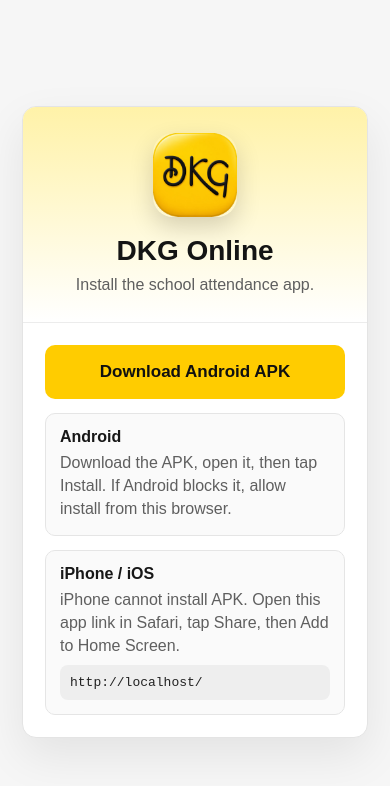
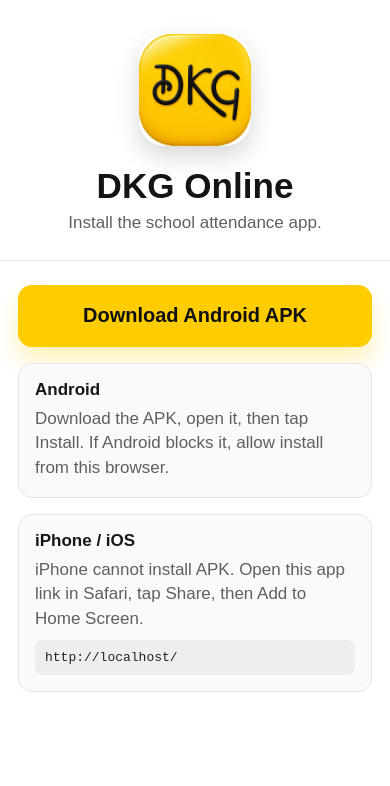
Before and after one commit to THE-RUDR/Final-DKG-Online, a website: page download.html in a window 390 px wide. Drawn offline with Linux system fonts and the light colour scheme.

Commit message:
Improve mobile download page layout

```diff
--- a/download.html
+++ b/download.html
@@ -2,70 +2,90 @@
 <html lang="en">
 <head>
   <meta charset="UTF-8">
-  <meta name="viewport" content="width=device-width, initial-scale=1.0">
+  <meta name="viewport" content="width=device-width, initial-scale=1.0, viewport-fit=cover">
   <title>Download DKG Online</title>
   <style>
     * { box-sizing: border-box; }
+    html {
+      width: 100%;
+      min-height: 100%;
+      -webkit-text-size-adjust: 100%;
+    }
     body {
       margin: 0;
       min-height: 100vh;
-      display: grid;
-      place-items: center;
-      padding: 22px;
+      display: flex;
+      align-items: stretch;
+      justify-content: center;
+      padding: 0;
       font-family: Arial, Helvetica, sans-serif;
       color: #141414;
-      background: #f6f6f6;
+      background: linear-gradient(180deg, #fff6bd, #ffffff 34%, #f5f5f5);
     }
     main {
-      width: min(520px, 100%);
-      overflow: hidden;
-      border: 1px solid #e4e4e4;
-      border-radius: 14px;
+      width: 100%;
+      max-width: 560px;
+      min-height: 100vh;
+      display: flex;
+      flex-direction: column;
       background: #fff;
-      box-shadow: 0 18px 46px rgba(0, 0, 0, 0.08);
     }
     .hero {
-      padding: 26px 22px;
+      padding: max(34px, env(safe-area-inset-top)) 22px 24px;
       text-align: center;
-      background: linear-gradient(180deg, #fff2a8, #fff);
+      background: transparent;
       border-bottom: 1px solid #ececec;
     }
     img {
-      width: 84px;
-      height: 84px;
+      width: 112px;
+      height: 112px;
       object-fit: cover;
-      border-radius: 20px;
+      border-radius: 26px;
       box-shadow: 0 10px 24px rgba(0, 0, 0, 0.16);
     }
-    h1 { margin: 14px 0 6px; font-size: 28px; }
-    p { margin: 0; color: #5f5f5f; line-height: 1.45; }
+    h1 {
+      margin: 18px 0 8px;
+      font-size: clamp(32px, 9vw, 44px);
+      line-height: 1;
+    }
+    p {
+      margin: 0;
+      color: #5f5f5f;
+      line-height: 1.45;
+      font-size: 17px;
+    }
     .content {
       display: grid;
-      gap: 14px;
-      padding: 22px;
+      gap: 16px;
+      padding: 24px 18px max(28px, env(safe-area-inset-bottom));
+      flex: 1;
+      align-content: start;
     }
     .button {
       display: flex;
-      min-height: 54px;
+      width: 100%;
+      min-height: 62px;
       align-items: center;
       justify-content: center;
-      border-radius: 10px;
+      border-radius: 14px;
       background: #ffcc00;
       color: #101010;
-      font-size: 17px;
-      font-weight: 800;
+      font-size: 20px;
+      font-weight: 900;
       text-decoration: none;
+      box-shadow: 0 14px 26px rgba(255, 204, 0, 0.28);
     }
     .note {
-      padding: 14px;
+      padding: 16px;
       border: 1px solid #e5e5e5;
-      border-radius: 10px;
+      border-radius: 14px;
       background: #fafafa;
     }
     .note strong {
       display: block;
-      margin-bottom: 5px;
+      margin-bottom: 7px;
       color: #171717;
+      font-size: 17px;
     }
     code {
       display: block;
@@ -76,6 +96,19 @@
       background: #eee;
       color: #222;
       font-size: 13px;
+    }
+    @media (min-width: 760px) {
+      body {
+        align-items: center;
+        padding: 24px;
+      }
+      main {
+        min-height: auto;
+        overflow: hidden;
+        border: 1px solid #e4e4e4;
+        border-radius: 18px;
+        box-shadow: 0 18px 46px rgba(0, 0, 0, 0.08);
+      }
     }
   </style>
 </head>
```
